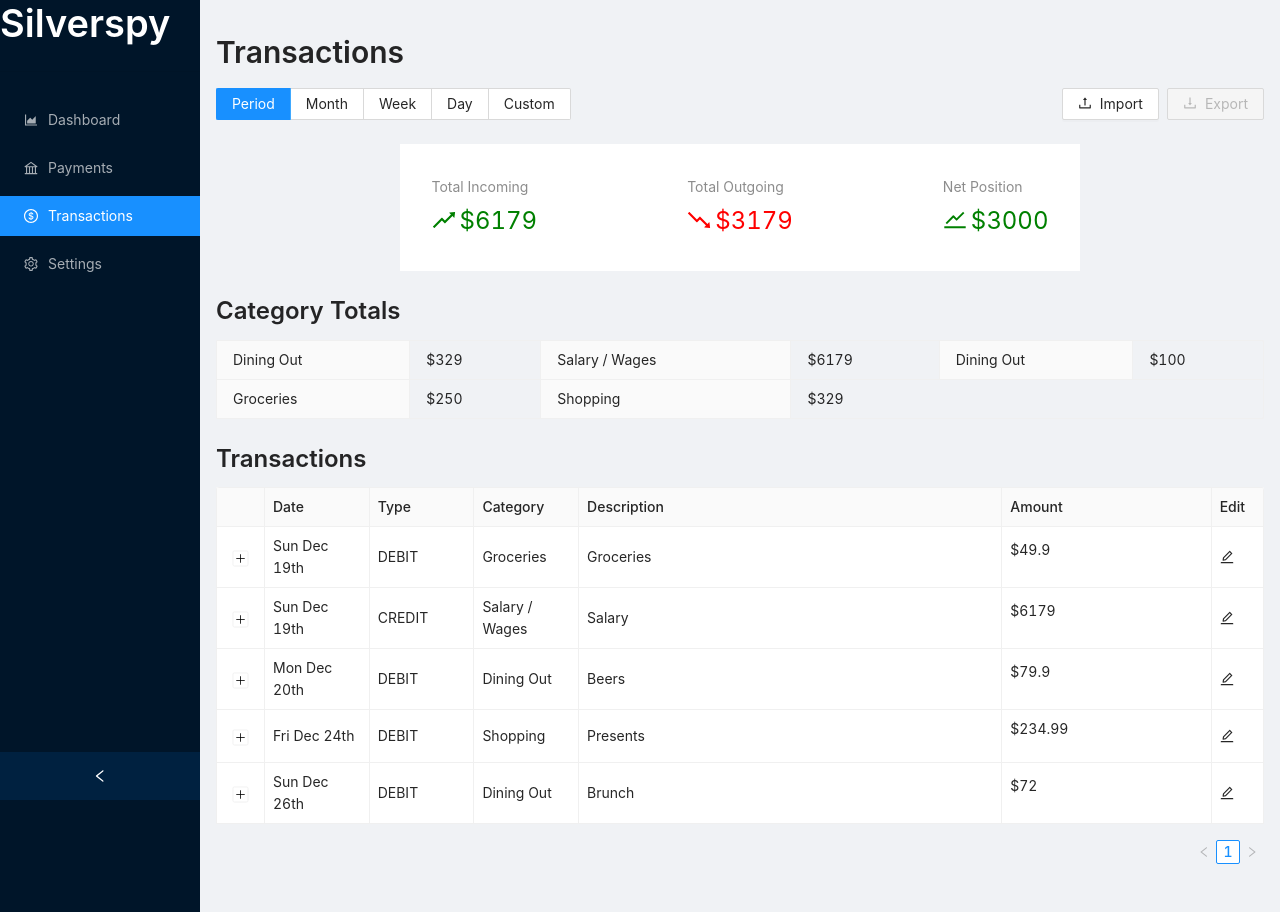
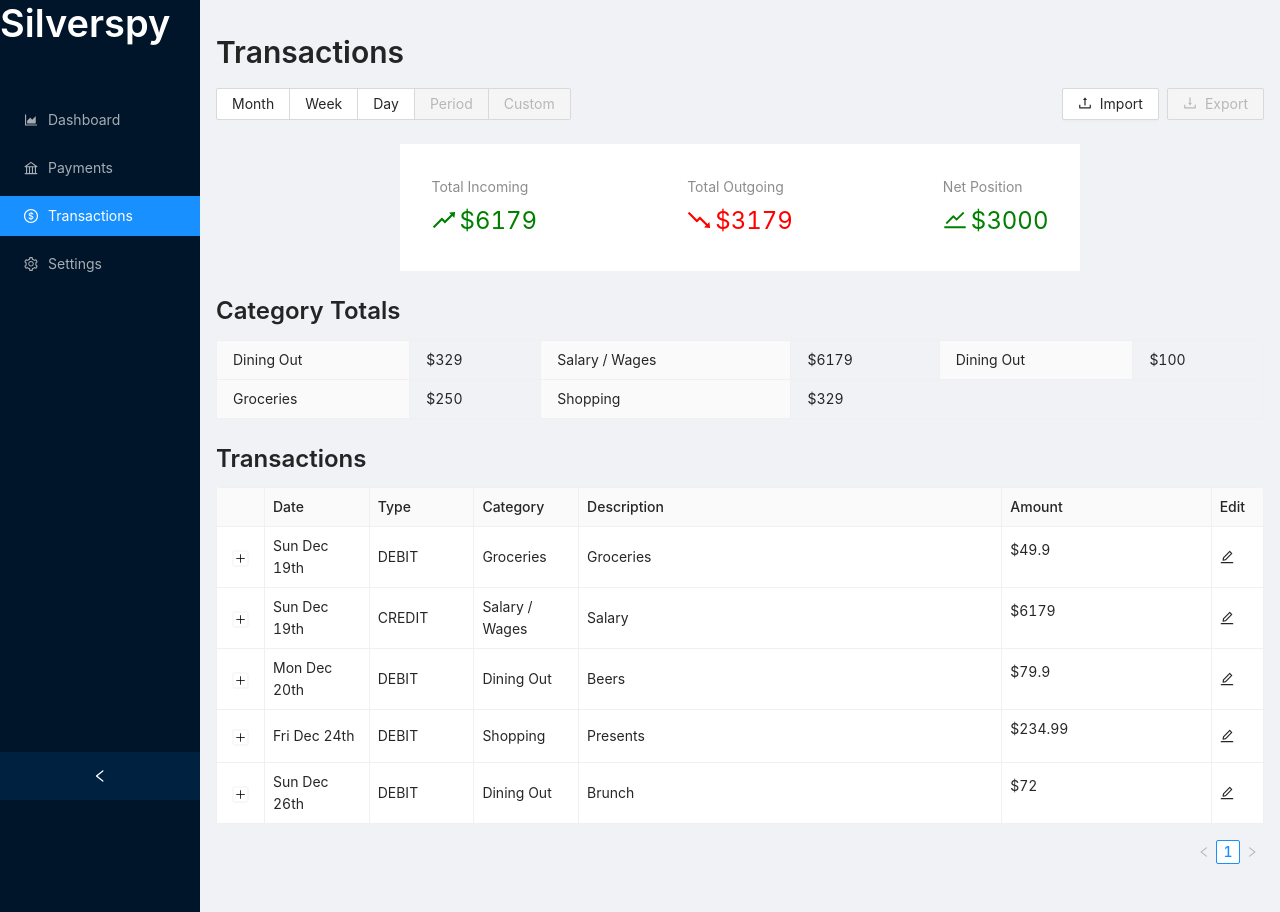
Before and after one commit to mttchpmn/silverspy-web, a Next.js app: page /transactions in a window 1280 px wide. Built offline with nearby package versions, Linux system fonts and the light colour scheme.

Commit message:
0001 Update radio options

```diff
--- a/pages/transactions.tsx
+++ b/pages/transactions.tsx
@@ -39,7 +39,30 @@ const TransactionsPage: NextPage = () => {
 
     console.log({categoryTotals})
 
-    const dateSelectionOptions = ["Period", "Month", "Week", "Day", "Custom"];
+    const dateSelectionOptions = [
+        {
+            label: "Month",
+            value: "month"
+        },
+        {
+            label: "Week",
+            value: "week"
+        },
+        {
+            label: "Day",
+            value: "day"
+        },
+        {
+            label: "Period",
+            value: "period",
+            disabled: true
+        },
+        {
+            label: "Custom",
+            value: "custom",
+            disabled: true
+        },
+    ];
 
     return (
         <PageContainer title={"Transactions"}>
@@ -50,8 +73,9 @@ const TransactionsPage: NextPage = () => {
                 <Space style={{width: "100%", justifyContent: "space-between"}}>
                     {/* Transaction Date selection */}
                     <Space>
-                        <Radio.Group defaultValue={"Period"} onChange={e => setDateValue(e.target.value)} options={dateSelectionOptions} optionType={"button"} buttonStyle={"solid"}/>
-                        { dateValue == "Custom" &&
+                        <Radio.Group defaultValue={"Period"} onChange={e => setDateValue(e.target.value)}
+                                     options={dateSelectionOptions} optionType={"button"} buttonStyle={"solid"}/>
+                        {dateValue == "custom" &&
                             <RangePicker disabled format={"ddd, MMM do"} onChange={(range, x) => {
                                 const dates = Array.from(range!.values())
 
@@ -76,12 +100,12 @@ const TransactionsPage: NextPage = () => {
                     <Space size={"large"} style={{width: "100%", justifyContent: "center"}}>
                         <Space size={150} style={{padding: "2rem", backgroundColor: "#fff"}}>
 
-                        <Statistic title={"Total Incoming"} value={"$" + totalIncoming} prefix={<RiseOutlined />}
-                                   valueStyle={{color: "green"}}/>
-                        <Statistic title={"Total Outgoing"} value={"$" + totalOutgoing} prefix={<FallOutlined />}
-                                   valueStyle={{color: "red"}}/>
-                        <Statistic title={"Net Position"} value={"$" + netPosition} prefix={<StockOutlined />}
-                                   valueStyle={{color: "green"}}/>
+                            <Statistic title={"Total Incoming"} value={"$" + totalIncoming} prefix={<RiseOutlined/>}
+                                       valueStyle={{color: "green"}}/>
+                            <Statistic title={"Total Outgoing"} value={"$" + totalOutgoing} prefix={<FallOutlined/>}
+                                       valueStyle={{color: "red"}}/>
+                            <Statistic title={"Net Position"} value={"$" + netPosition} prefix={<StockOutlined/>}
+                                       valueStyle={{color: "green"}}/>
                         </Space>
                     </Space>
                 </div>
```
